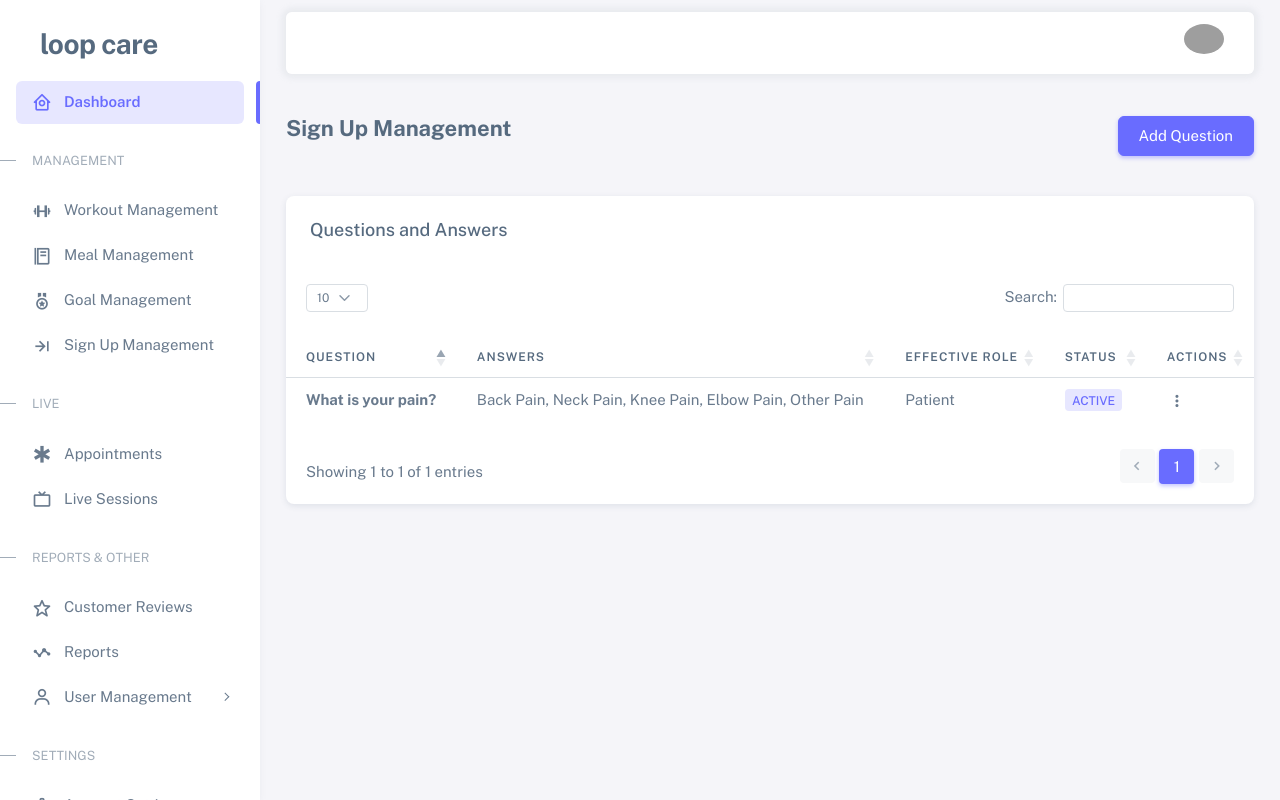
After one commit to NadunRathuwithana/Loop-care-web-application, a Laravel app: page /signup_management in a window 1280 px wide. The commit adds this page. Run offline with Laravel 10, Linux system fonts and the light colour scheme; some libraries are stand-ins or nearby versions; grey boxes are pictures that could not be loaded.

Commit message:
add question

```diff
--- a/app/Http/Controllers/WeblinkController.php
+++ b/app/Http/Controllers/WeblinkController.php
@@ -186,6 +186,15 @@
         }
     }
 
+    public function Questions()
+    {
+        try {
+            return view('admin/signup_management/questions');
+        } catch (Exception $e) {
+            return redirect('/maintenance');
+        }
+    }
+
 
     // ---------------------------------------Admin -----------------------------------------------------------------------------
 }
--- a/resources/views/admin/patials/_side_menu.blade.php
+++ b/resources/views/admin/patials/_side_menu.blade.php
@@ -63,7 +63,7 @@
         <!-- Sign Up Management -->
         <li class="menu-item">
             <!-- link -->
-            <a href="index.html" class="menu-link">
+            <a href="{{ url('signup_management') }}" class="menu-link">
                 <i class="menu-icon tf-icons bx bx-arrow-to-right"></i>
                 <div data-i18n="Analytics">Sign Up Management</div>
             </a>
--- /dev/null
+++ b/resources/views/admin/signup_management/patials/create-modal.blade.php
@@ -0,0 +1,51 @@
+{{--  Create Modal  --}}
+<div class="modal fade" id="create-modal" data-bs-backdrop="static" data-bs-keyboard="false" tabindex="-1"
+    aria-hidden="true">
+    <div class="modal-dialog modal-dialog-scrollable" role="document">
+        <div class="modal-content">
+            <div class="modal-header">
+                <h5 class="modal-title" id="exampleModalLabel1">Add Question</h5>
+                <button type="button" class="btn-close" data-bs-dismiss="modal" aria-label="Close"></button>
+            </div>
+            <div class="modal-body">
+                <div class="row">
+                    <div class="col mb-3">
+                        <label for="question" class="form-label">Effective Role</label>
+                        <select class="form-select">
+                            <option value="Patient" selected>Patient</option>
+                            <option value="Doctor">Doctor</option>
+                            <option value="Trainer">Trainer</option>
+                          </select>
+                    </div>
+                </div>
+                <div class="row">
+                    <div class="col mb-3">
+                        <label for="question" class="form-label">Question</label>
+                        <input type="text" id="question" class="form-control"
+                            placeholder="What is your daily goal?" />
+                    </div>
+                </div>
+                <div class="row g-2">
+
+                    <div class="col mb-0">
+                        <label for="answer" class="form-label">Answers</label>
+                        <div class="answers-container">
+                            <div class="d-flex gap-2 answers mb-2">
+                                <input type="text" class="form-control" placeholder="Answer" />
+                                <button class="btn btn-primary add-btn" style="padding:0.4375rem .7rem;"><i
+                                        class='bx bx-plus'></i></button>
+                            </div>
+                        </div>
+                    </div>
+                </div>
+                <p class="text-danger err-limt d-none">You can only add up to 5 answers</p>
+            </div>
+            <div class="modal-footer">
+                <button type="button" class="btn btn-outline-secondary" data-bs-dismiss="modal">
+                    Close
+                </button>
+                <button type="button" class="btn btn-primary">Save Question</button>
+            </div>
+        </div>
+    </div>
+</div>
--- /dev/null
+++ b/resources/views/admin/signup_management/patials/edit-modal.blade.php
@@ -0,0 +1,51 @@
+{{--  Create Modal  --}}
+<div class="modal fade" id="edit-modal" data-bs-backdrop="static" data-bs-keyboard="false" tabindex="-1"
+    aria-hidden="true">
+    <div class="modal-dialog modal-dialog-scrollable" role="document">
+        <div class="modal-content">
+            <div class="modal-header">
+                <h5 class="modal-title" id="exampleModalLabel1">Edit Question</h5>
+                <button type="button" class="btn-close" data-bs-dismiss="modal" aria-label="Close"></button>
+            </div>
+            <div class="modal-body">
+                <div class="row">
+                    <div class="col mb-3">
+                        <label for="question" class="form-label">Effective Role</label>
+                        <select class="form-select">
+                            <option value="Patient" selected>Patient</option>
+                            <option value="Doctor">Doctor</option>
+                            <option value="Trainer">Trainer</option>
+                          </select>
+                    </div>
+                </div>
+                <div class="row">
+                    <div class="col mb-3">
+                        <label for="question" class="form-label">Question</label>
+                        <input type="text" id="question" class="form-control"
+                            placeholder="What is your daily goal?" />
+                    </div>
+                </div>
+                <div class="row g-2">
+
+                    <div class="col mb-0">
+                        <label for="answer" class="form-label">Answers</label>
+                        <div class="answers-container">
+                            <div class="d-flex gap-2 answers mb-2">
+                                <input type="text" class="form-control" placeholder="Answer" />
+                                <button class="btn btn-primary add-btn" style="padding:0.4375rem .7rem;"><i
+                                        class='bx bx-plus'></i></button>
+                            </div>
+                        </div>
+                    </div>
+                </div>
+                <p class="text-danger err-limt d-none">You can only add up to 5 answers</p>
+            </div>
+            <div class="modal-footer">
+                <button type="button" class="btn btn-outline-secondary" data-bs-dismiss="modal">
+                    Close
+                </button>
+                <button type="button" class="btn btn-primary">Save Changes</button>
+            </div>
+        </div>
+    </div>
+</div>
--- /dev/null
+++ b/resources/views/admin/signup_management/questions.blade.php
@@ -0,0 +1,81 @@
+@extends('layouts.adminMaster')
+
+@section('content')
+    <div class="layout-wrapper layout-content-navbar">
+        <div class="layout-container">
+
+            @include('admin.patials._side_menu')
+
+            <div class="layout-page">
+
+                @include('admin.patials._nav')
+
+
+                {{--  content  --}}
+
+                <div class="container-xxl flex-grow-1 container-p-y">
+                    <div class="d-flex justify-content-between  py-3 mb-4">
+                        <h4 class="fw-bold"><span class="text-muted fw-light"></span>Sign Up Management</h4>
+                        <button type="button" class="btn btn-primary" data-bs-toggle="modal" data-bs-target="#create-modal">
+                            Add Question
+                        </button>
+                    </div>
+
+                    <div class="card">
+                        <h5 class="card-header">Questions and Answers</h5>
+                        <div class="table-responsive text-nowrap overflow-visible">
+                            <table class="table">
+                                <thead>
+                                    <tr>
+                                        <th>Question</th>
+                                        <th>Answers</th>
+                                        <th>Effective Role</th>
+                                        <th>Status</th>
+                                        <th>Actions</th>
+                                    </tr>
+                                </thead>
+                                <tbody class="table-border-bottom-0">
+                                    <tr>
+                                        <td>
+                                            <strong>What is your pain?</strong>
+                                        </td>
+                                        <td>
+                                            Back Pain,
+                                            Neck Pain,
+                                            Knee Pain,
+                                            Elbow Pain,
+                                            Other Pain
+                                        </td>
+                                        <td>
+                                            Patient
+                                        </td>
+                                        <td><span class="badge bg-label-primary me-1">Active</span></td>
+                                        <td>
+                                            <div class="dropdown z-50">
+                                                <button type="button" class="btn p-0 dropdown-toggle hide-arrow"
+                                                    data-bs-toggle="dropdown">
+                                                    <i class="bx bx-dots-vertical-rounded"></i>
+                                                </button>
+                                                <div class="dropdown-menu">
+                                                    <a class="dropdown-item" href="javascript:void(0)" data-bs-toggle="modal" data-bs-target="#edit-modal"><i
+                                                            class="bx bx-edit-alt me-1"></i> Edit</a>
+                                                    <a class="dropdown-item" href="edit_user"><i
+                                                            class='bx bx-info-circle'></i> Deactivate</a>
+                                                    <a class="dropdown-item text-danger" href="javascript:void(0);"><i
+                                                            class="bx bx-trash me-1"></i> Delete</a>
+                                                </div>
+                                            </div>
+                                        </td>
+                                    </tr>
+                                </tbody>
+                            </table>
+                        </div>
+                    </div>
+                </div>
+            </div>
+        </div>
+    </div>
+
+    @include('admin.signup_management.patials.create-modal')
+    @include('admin.signup_management.patials.edit-modal')
+@endsection
--- a/routes/web.php
+++ b/routes/web.php
@@ -47,3 +47,5 @@
 Route::get('user_management', [WeblinkController::class, 'Users']);
 Route::get('add_user', [WeblinkController::class, 'AddUser']);
 Route::get('edit_user', [WeblinkController::class, 'EditUser']);
+
+Route::get('signup_management', [WeblinkController::class, 'Questions']);
```
Also changed, not shown: public/assets/admin/assets/css/admin_styles.css, public/assets/admin/assets/js/admin_custom.js. Lines whose indentation alone changed are shown as unchanged.
